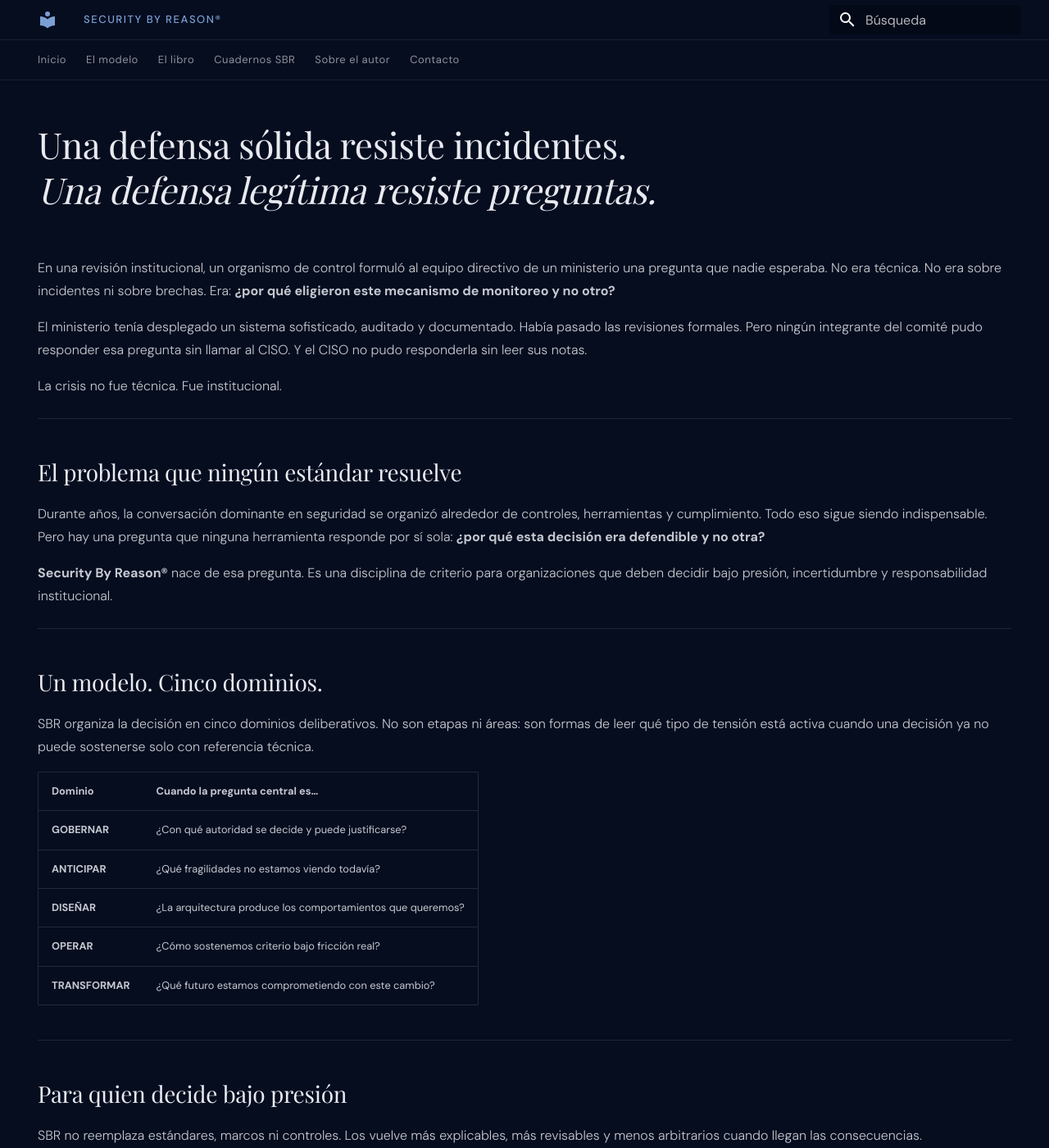
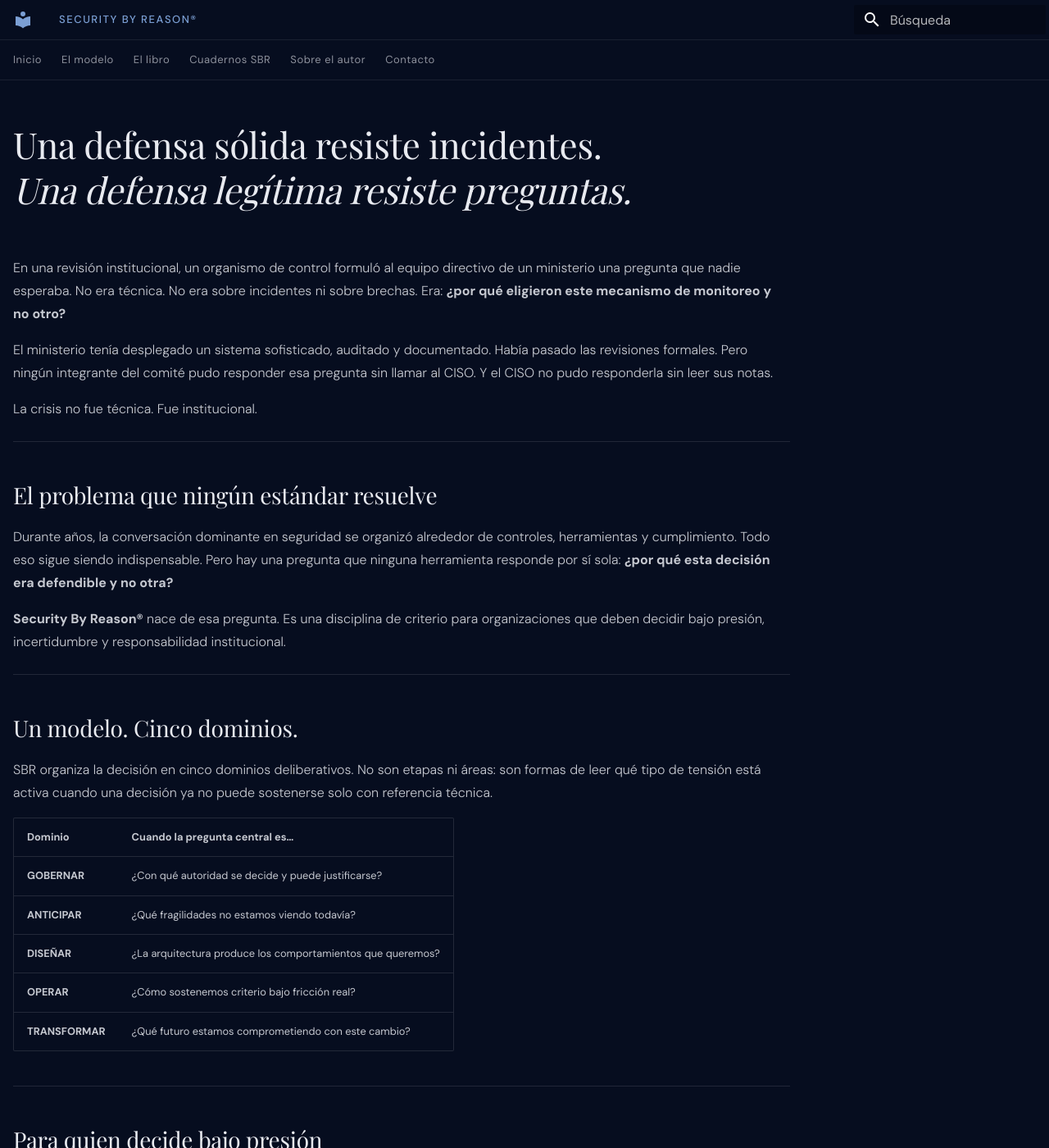
Before and after one commit to danielsasia/sbr-site, an MkDocs documentation site: the page built from docs/index.md, in a window 1280 px wide and 1400 px high. Shown: the whole window at 82% size. Built offline with MkDocs 1.6.1 and Material for MkDocs 9.7.7, drawn with Linux system fonts in a browser that asks for light colours; some web fonts are replaced.

Commit message:
Update extra.css

```diff
--- a/docs/stylesheets/extra.css
+++ b/docs/stylesheets/extra.css
@@ -112,3 +112,16 @@
   font-size: 12px !important;
   color: rgba(232,234,240,0.2) !important;
 }
+
+.md-grid {
+  max-width: 1440px;
+}
+
+.md-content {
+  max-width: 980px !important;
+}
+
+.md-main__inner .md-content h1 {
+  font-size: 3rem;
+  line-height: 1.15;
+}
```
